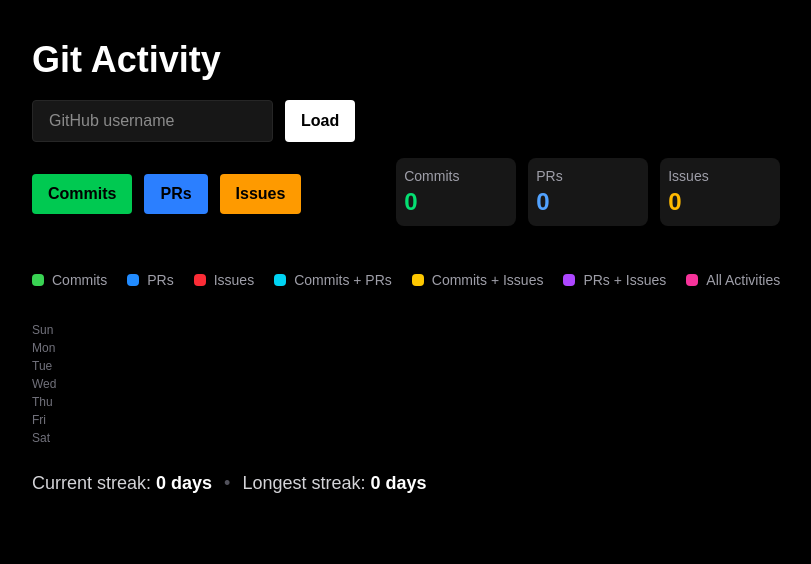
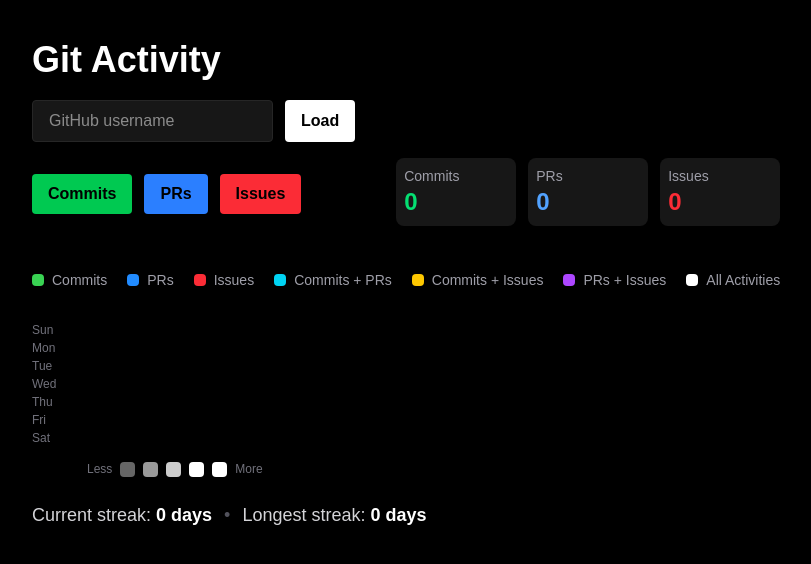
Before and after one commit to yakukhno02/git-activity, a Next.js app: page / in a window 1280 px wide. Shown: the top 564 px of the page, without its empty margins (8-819 px from the left). Built offline with nearby package versions, Linux system fonts and the light colour scheme.

Commit message:
refactor: change color to white for "all activities" and to red for issue button and statistics

```diff
--- a/app/page.tsx
+++ b/app/page.tsx
@@ -11,6 +11,7 @@
 import { ActivityDay} from "@/types/heatmap";
 import { ActivityDayResponse } from "@/types/api";
 import GithubUserForm from "@/components/GithubUserForm";
+import HeatmapLegend from "@/components/HeatmapLegend";
 
 export default function Home() {
     const [data, setData] = useState<ActivityDay[] | null>(null);
@@ -95,6 +96,26 @@
 
     const {currentStreak, longestStreak,} = calculateStreaks(data);
 
+    const activeLegendColor =
+        selectedActivities.commits &&
+        selectedActivities.prs &&
+        selectedActivities.issues
+            ? "white"
+            : selectedActivities.commits &&
+            selectedActivities.prs
+                ? "teal"
+                : selectedActivities.commits &&
+                selectedActivities.issues
+                    ? "yellow"
+                    : selectedActivities.prs &&
+                    selectedActivities.issues
+                        ? "purple"
+                        : selectedActivities.commits
+                            ? "green"
+                            : selectedActivities.prs
+                                ? "blue"
+                                : "red";
+
     return (
         <main className="min-h-screen bg-black text-white p-10">
             <h1 className="text-4xl font-bold mb-5">
@@ -162,7 +183,7 @@
                     </div>
 
                     <div className="flex items-center gap-2">
-                        <div className="w-3 h-3 rounded-sm bg-pink-500"/>
+                        <div className="w-3 h-3 rounded-sm bg-white"/>
                         <span>All Activities</span>
                     </div>
 
@@ -180,6 +201,12 @@
                         maxValue={maxValue}
                     />
 
+                </div>
+
+                <div className="mt-4 ml-[55px]">
+                    <HeatmapLegend
+                        color={activeLegendColor}
+                    />
                 </div>
             </div>
 
--- a/components/HeatmapCell.tsx
+++ b/components/HeatmapCell.tsx
@@ -2,7 +2,7 @@
 type HeatmapCellProps = {
     value: number;
     opacity: number;
-    color: | "green" | "blue" | "red" | "teal" | "yellow" | "purple" | "pink";
+    color: | "green" | "blue" | "red" | "teal" | "yellow" | "purple" | "white";
     date: Date;
     showTooltip?: boolean;
     day: {
@@ -65,12 +65,12 @@
             "bg-[#a855f7]",
         ],
 
-        pink: [
-            "bg-[#ec4899]/20",
-            "bg-[#ec4899]/40",
-            "bg-[#ec4899]/60",
-            "bg-[#ec4899]/80",
-            "bg-[#ec4899]",
+        white: [
+            "bg-white/20",
+            "bg-white/40",
+            "bg-white/60",
+            "bg-white/80",
+            "bg-white",
         ],
     };
 
--- a/components/HeatmapControls.tsx
+++ b/components/HeatmapControls.tsx
@@ -68,7 +68,7 @@
                     transition-all hover:scale-105
                     ${
                     selectedActivities.issues
-                        ? "bg-amber-500 text-black"
+                        ? "bg-red-500 text-black"
                         : "bg-neutral-900 text-white"
                 }
                 `}
--- a/components/HeatmapGrid.tsx
+++ b/components/HeatmapGrid.tsx
@@ -17,7 +17,7 @@
     | "teal"
     | "yellow"
     | "purple"
-    | "pink";
+    | "white";
 
 export default function HeatmapGrid({weeks, selectedActivities, maxValue,}: Props) {
     return (
@@ -81,7 +81,7 @@
                         }
 
                         else if (hasCommits && hasPRs && hasIssues) {
-                            color = "pink";
+                            color = "white";
                         }
 
                         const opacity =
--- a/components/HeatmapLegend.tsx
+++ b/components/HeatmapLegend.tsx
@@ -1,7 +1,7 @@
 import HeatmapCell from "./HeatmapCell";
 
 type Props = {
-    color: | "green" | "blue" | "red" | "teal" | "yellow" | "purple" | "pink";
+    color: | "green" | "blue" | "red" | "teal" | "yellow" | "purple" | "white";
 };
 
 export default function HeatmapLegend({ color }: Props) {
@@ -16,7 +16,11 @@
                     opacity={opacity}
                     color={color}
                     date={new Date()}
-                    day={}
+                    day={{
+                        commits: 0,
+                        prs: 0,
+                        issues: 0,
+                    }}
                     showTooltip={false}
                 />
             ))}
--- a/components/HeatmapStats.tsx
+++ b/components/HeatmapStats.tsx
@@ -32,7 +32,7 @@
                     Issues
                 </p>
 
-                <p className="text-2xl font-bold text-amber-400">
+                <p className="text-2xl font-bold text-red-500">
                     {issues}
                 </p>
             </div>
```
